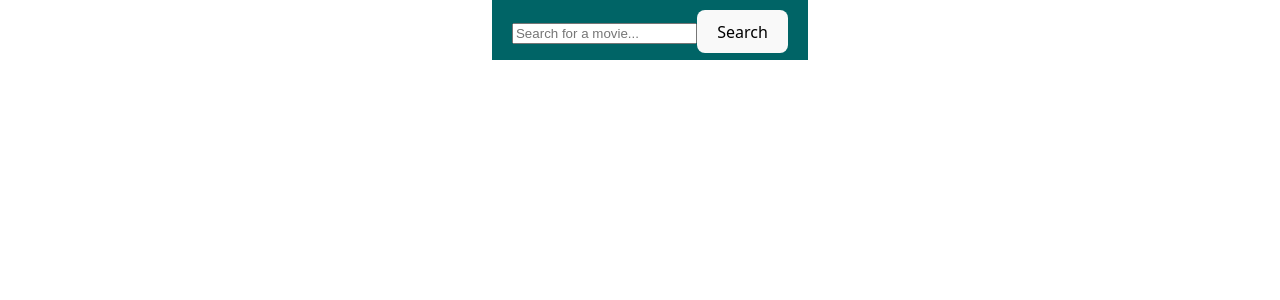
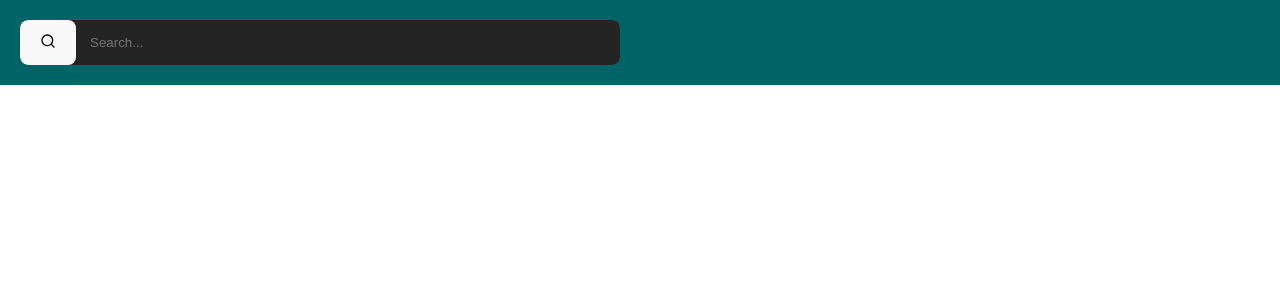
Before and after one commit to RamonSanGabriel/goit-react-hw3-image, a React (Vite) app in the folder goit-react-hw3-image/: page / in a window 1280 px wide. Shown: the top 300 px of the page. Built offline with nearby package versions, Linux system fonts and the light colour scheme.

Commit message:
btn hover effect

```diff
--- a/goit-react-hw3-image/package.json
+++ b/goit-react-hw3-image/package.json
@@ -11,7 +11,8 @@
   },
   "dependencies": {
     "react": "^19.0.0",
-    "react-dom": "^19.0.0"
+    "react-dom": "^19.0.0",
+    "react-icons": "^5.5.0"
   },
   "devDependencies": {
     "@eslint/js": "^9.21.0",
--- a/goit-react-hw3-image/src/App.css
+++ b/goit-react-hw3-image/src/App.css
@@ -1,6 +1,6 @@
 #root {
-  max-width: 1280px;
-  margin: 0 auto;
+  /* max-width: 1280px; */
+  /* margin: 0 auto; */
   /* padding: 2rem; */
   text-align: center;
 }
--- a/goit-react-hw3-image/src/App.jsx
+++ b/goit-react-hw3-image/src/App.jsx
@@ -1,10 +1,11 @@
 import './App.css';
-import Searchbar from './components/Searchbar/Searchbar';
+import Header from './components/Header/Header';
 
 function App() {
   return (
     <>
-      <Searchbar />
+      <Header />
+      {/* <Searchbar /> */}
 
       {/* Gallery */}
     </>
--- /dev/null
+++ b/goit-react-hw3-image/src/components/Header/Header.jsx
@@ -0,0 +1,12 @@
+import React from 'react';
+import Searchbar from '../Searchbar/Searchbar';
+
+const Header = () => {
+  return (
+    <div>
+      <Searchbar />
+    </div>
+  );
+};
+
+export default Header;
--- a/goit-react-hw3-image/src/components/Searchbar/Searchbar.css
+++ b/goit-react-hw3-image/src/components/Searchbar/Searchbar.css
@@ -1,18 +1,38 @@
-.searchbar {
+.search-wrapper {
+  display: flex;
+  background-color: #006466;
+  padding: 20px;
+  box-shadow: 0 1px 30px rgba(255, 255, 255, 0.1);
+}
+.search-form {
+  display: flex;
+  align-items: center;
+  border: none;
+  border-radius: 8px;
   position: relative;
-  top: 0;
-  left: 0;
   width: 100%;
-  height: 40px;
-  padding: 10px;
+  max-width: 600px;
+  overflow: hidden;
+}
+
+.search-input {
+  width: 100%;
+  padding: 15px;
   border: none;
-  background-color: #006466;
-  z-index: 100;
+  border-radius: 8px;
+  outline: none;
+  padding-left: 70px;
+  color-scheme: light dark;
+  background-color: #242424;
+  flex: 1;
 }
-.search-input {
-  position: relative;
+
+.search-btn {
+  position: absolute;
+  height: 45px;
+  opacity: 1;
+  transition: opacity 250ms ease-in;
 }
-.search-btn {
-  position: relative;
-  top: 0;
+.search-btn:hover {
+  opacity: 0.7;
 }
--- a/goit-react-hw3-image/src/components/Searchbar/Searchbar.jsx
+++ b/goit-react-hw3-image/src/components/Searchbar/Searchbar.jsx
@@ -1,14 +1,23 @@
 import './Searchbar.css';
+import { FiSearch } from 'react-icons/fi';
 
 const Searchbar = () => {
   return (
-    <div className="searchbar">
-      <input
-        className="search-input"
-        type="text"
-        placeholder="Search for a movie..."
-      />
-      <button className="search-btn">Search</button>
+    <div className="search-wrapper">
+      <form action="" className="search-form">
+        <button className="search-btn">
+          <FiSearch />
+        </button>
+        {/* <label htmlFor="search" className="search-label"> */}
+        <input
+          className="search-input"
+          name="search"
+          id="search"
+          type="text"
+          placeholder="Search..."
+        />
+        {/* </label> */}
+      </form>
     </div>
   );
 };
--- a/goit-react-hw3-image/src/index.css
+++ b/goit-react-hw3-image/src/index.css
@@ -24,7 +24,7 @@ a:hover {
 
 body {
   margin: 0;
-  display: flex;
+  /* display: flex; */
   /* place-items: center; */
   min-width: 320px;
   min-height: 100vh;
@@ -47,11 +47,12 @@ button {
   transition: border-color 0.25s;
 }
 button:hover {
-  border-color: #646cff;
+  /* border-color: #646cff; */
+  opacity: 0.8;
 }
 button:focus,
 button:focus-visible {
-  outline: 4px auto -webkit-focus-ring-color;
+  /* outline: 4px auto -webkit-focus-ring-color; */
 }
 
 @media (prefers-color-scheme: light) {
```
Also changed, not shown: goit-react-hw3-image/z-index.txt, 1 other file (tests, documents, lock files or other folders).
